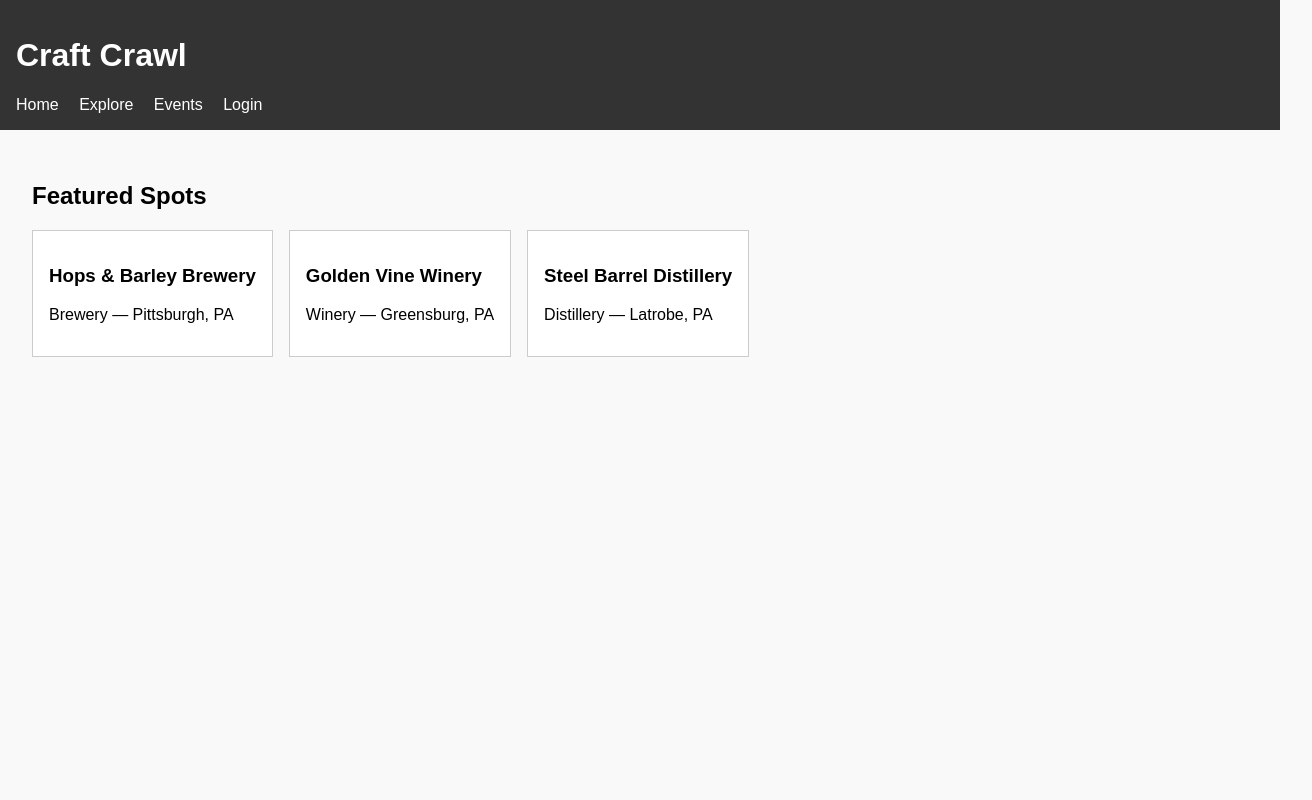
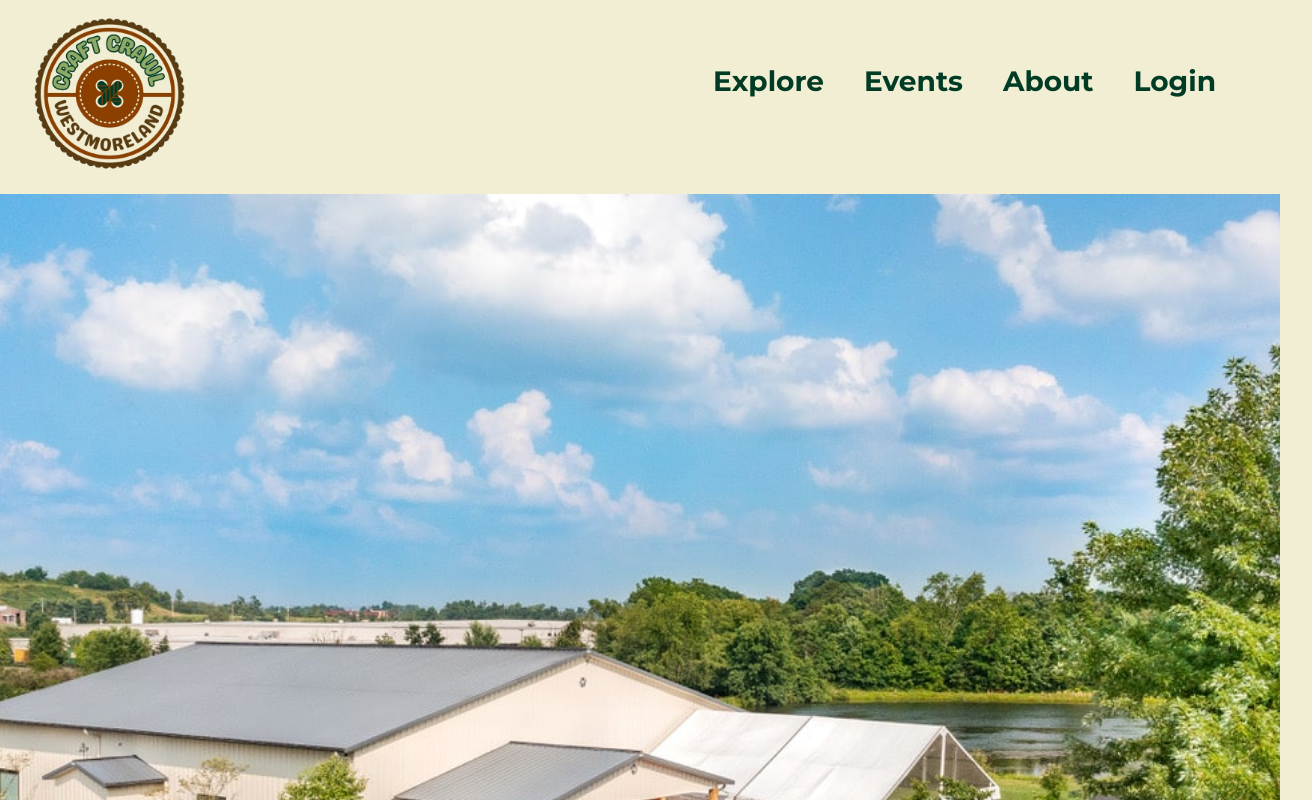
Before and after one commit to SophisticatedDoggo/Craft-Crawl-Client, a plain HTML site: page index.html in a window 1280 px wide. Shown: the top 800 px of the page, 1312 px wide, since content can reach past the window. Drawn offline with Linux system fonts and the light colour scheme.

Commit message:
Updated Style for Site plus added navbar functionality

```diff
--- /dev/null
+++ b/css/styles.css
@@ -0,0 +1,140 @@
+@import url('https://fonts.googleapis.com/css2?family=Montserrat:ital,wght@0,100..900;1,100..900&display=swap');
+
+/* ========== BASE STYLES ========== */
+body {
+  font-family: "Montserrat", sans-serif;
+  margin: 0;
+  padding: 0;
+  background-color: #f1eed4;
+}
+
+header {
+  background-color: #f1eed4;
+  padding: 0;
+}
+
+.navbar {
+  background-color: #f1eed4;
+  font-size: 28px;
+  width: 100%;
+}
+
+/* Main nav container */
+.nav-header {
+  display: flex;
+  justify-content: space-between;
+  align-items: center;
+  padding: 0 1rem;
+  width: 100%;
+}
+
+/* Right-side container */
+.right-nav {
+  display: flex;
+  align-items: center;
+  gap: 1rem;
+}
+
+/* Hamburger button */
+.menu-toggle {
+  display: none;
+  font-size: 1.8rem;
+  background: none;
+  color: #000000;
+  border: none;
+  cursor: pointer;
+}
+
+/* Nav links */
+.nav-links {
+  list-style: none;
+  display: flex;
+  gap: 1rem;
+  margin: 0;
+  padding: 4rem;
+}
+
+.nav-links li {
+  padding: 0 1rem 2rem 0.5rem;
+}
+
+.nav-links a {
+  color: #003c25;
+  text-decoration: none;
+  font-weight: 700;
+}
+
+nav a:hover {
+  color: #008736;
+}
+
+/* Logo Image */
+img.logo {
+  height: 169px;
+  width: 187px;
+}
+
+/* ========== MAIN CONTENT ========== */
+
+#featured {
+  padding: 2rem;
+}
+
+#locations-container {
+  display: flex;
+  flex-wrap: wrap;
+  gap: 1rem;
+}
+
+/* ========== BACKGROUND IMAGE SECTION ========== */
+.picture {
+  display: flex;
+  background-repeat: no-repeat;
+  background-size: cover;
+  background-position: center;
+  max-width: 100%;
+  height: 60rem;
+  margin-bottom: 1rem;
+}
+
+.bella {
+  background-image: url(/images/Bella-Terra-Hunker.jpeg);
+}
+
+/* ========== MEDIA QUERIES ========== */
+
+@media all and (max-width: 768px) {
+  .menu-toggle {
+    display: block;
+    font-size: 4rem;
+    padding-right: 4rem;
+  }
+
+  .nav-links {
+    display: none;
+    flex-direction: column;
+    gap: 1rem;
+    position: absolute;
+    top: 100px;
+    right: 1rem;
+    background-color: #f1eed4;
+    padding: 1rem;
+    border-radius: 8px;
+    box-shadow: 0 2px 6px rgba(0, 0, 0, 0.2);
+    z-index: 999;
+  }
+
+  .nav-links.show {
+    display: flex;
+  }
+
+  .nav-links li {
+    width: 100%;
+  }
+
+  .nav-links a {
+    display: block;
+    width: 100%;
+    padding: 0.5rem 1rem;
+  }
+}
--- a/index.html
+++ b/index.html
@@ -4,26 +4,33 @@
   <meta charset="UTF-8" />
   <meta name="viewport" content="width=device-width, initial-scale=1.0" />
   <title>Craft Crawl</title>
-  <link rel="stylesheet" href="styles.css" />
+  <link rel="stylesheet" href="css/styles.css" />
+  <script defer src="js/script.js"></script>
 </head>
 <body>
   <header>
-    <h1>Craft Crawl</h1>
-    <nav>
-      <a href="#">Home</a>
-      <a href="#">Explore</a>
-      <a href="#">Events</a>
-      <a href="#">Login</a>
+    <nav class="navbar">
+      <div class="nav-header">
+        <a href="#"><img class="logo" src="images/CC_Logo.png" alt="Craft Crawl Logo"></a>
+
+        <div class="right-nav">
+          <button class="menu-toggle" id="menu-toggle" aria-label="Toggle menu">☰</button>
+          <ul class="nav-links">
+            <li><a href="#">Explore</a></li>
+            <li><a href="#">Events</a></li>
+            <li><a href="#">About</a></li>
+            <li><a href="#">Login</a></li>
+          </ul>
+        </div>
+      </div>
     </nav>
   </header>
-
+  <section class="picture bella"></section>
   <main>
     <section id="featured">
       <h2>Featured Spots</h2>
       <div id="locations-container"></div>
     </section>
   </main>
-
-  <script src="script.js"></script>
 </body>
 </html>
--- /dev/null
+++ b/js/script.js
@@ -0,0 +1,32 @@
+document.addEventListener('DOMContentLoaded', () => {
+  // ========================
+  // Toggle Mobile Navigation
+  // ========================
+  const toggle = document.getElementById('menu-toggle');
+  const navLinks = document.querySelector('.nav-links');
+
+  toggle.addEventListener('click', () => {
+    navLinks.classList.toggle('show');
+  });
+
+  // ========================
+  // Sample Location Cards
+  // ========================
+  const locationsContainer = document.getElementById('locations-container');
+
+  // Temporary sample data
+  const sampleLocations = [
+    { name: 'Hops & Barley Brewery', type: 'Brewery', city: 'Pittsburgh, PA' },
+    { name: 'Golden Vine Winery', type: 'Winery', city: 'Greensburg, PA' },
+    { name: 'Steel Barrel Distillery', type: 'Distillery', city: 'Latrobe, PA' }
+  ];
+
+  sampleLocations.forEach(loc => {
+    const card = document.createElement('div');
+    card.innerHTML = `<h3>${loc.name}</h3><p>${loc.type} — ${loc.city}</p>`;
+    card.style.border = '1px solid #ccc';
+    card.style.padding = '1rem';
+    card.style.background = '#fff';
+    locationsContainer.appendChild(card);
+  });
+});
--- a/script.js
+++ /dev/null
@@ -1,20 +0,0 @@
-document.addEventListener('DOMContentLoaded', () => {
-    // Later you can fetch from your backend here
-    const locationsContainer = document.getElementById('locations-container');
-
-    // Temporary sample data
-    const sampleLocations = [
-      { name: 'Hops & Barley Brewery', type: 'Brewery', city: 'Pittsburgh, PA' },
-      { name: 'Golden Vine Winery', type: 'Winery', city: 'Greensburg, PA' },
-      { name: 'Steel Barrel Distillery', type: 'Distillery', city: 'Latrobe, PA' }
-    ];
-
-    sampleLocations.forEach(loc => {
-      const card = document.createElement('div');
-      card.innerHTML = `<h3>${loc.name}</h3><p>${loc.type} — ${loc.city}</p>`;
-      card.style.border = '1px solid #ccc';
-      card.style.padding = '1rem';
-      card.style.background = '#fff';
-      locationsContainer.appendChild(card);
-    });
-  });
--- a/styles.css
+++ /dev/null
@@ -1,28 +0,0 @@
-body {
-    font-family: Arial, sans-serif;
-    margin: 0;
-    padding: 0;
-    background-color: #f9f9f9;
-  }
-
-  header {
-    background-color: #333;
-    color: white;
-    padding: 1rem;
-  }
-
-  nav a {
-    margin-right: 1rem;
-    color: white;
-    text-decoration: none;
-  }
-
-  #featured {
-    padding: 2rem;
-  }
-
-  #locations-container {
-    display: flex;
-    flex-wrap: wrap;
-    gap: 1rem;
-  }
```
Also changed, not shown: images/Bella-Terra-Hunker.jpeg (added), images/CC_Logo.png (added), images/Rivertowne_Full-Width_2.jpg (added).
